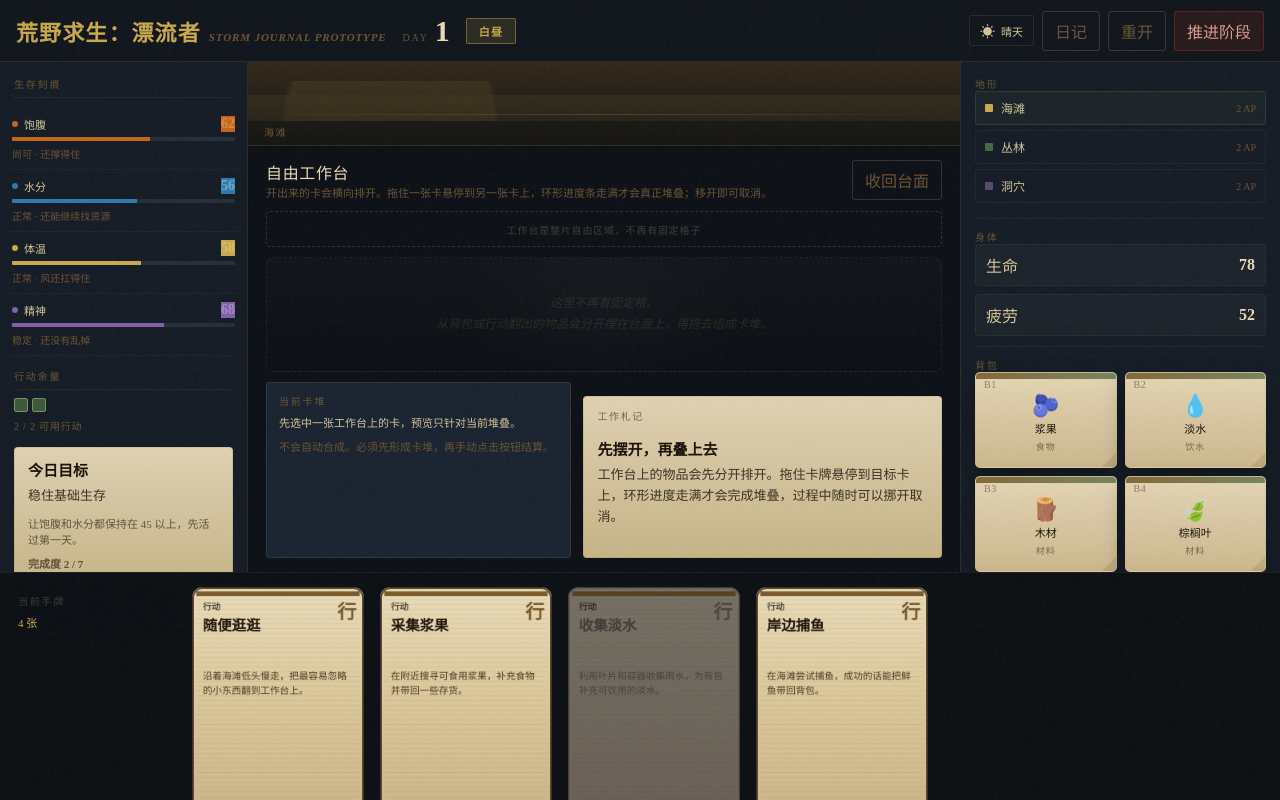
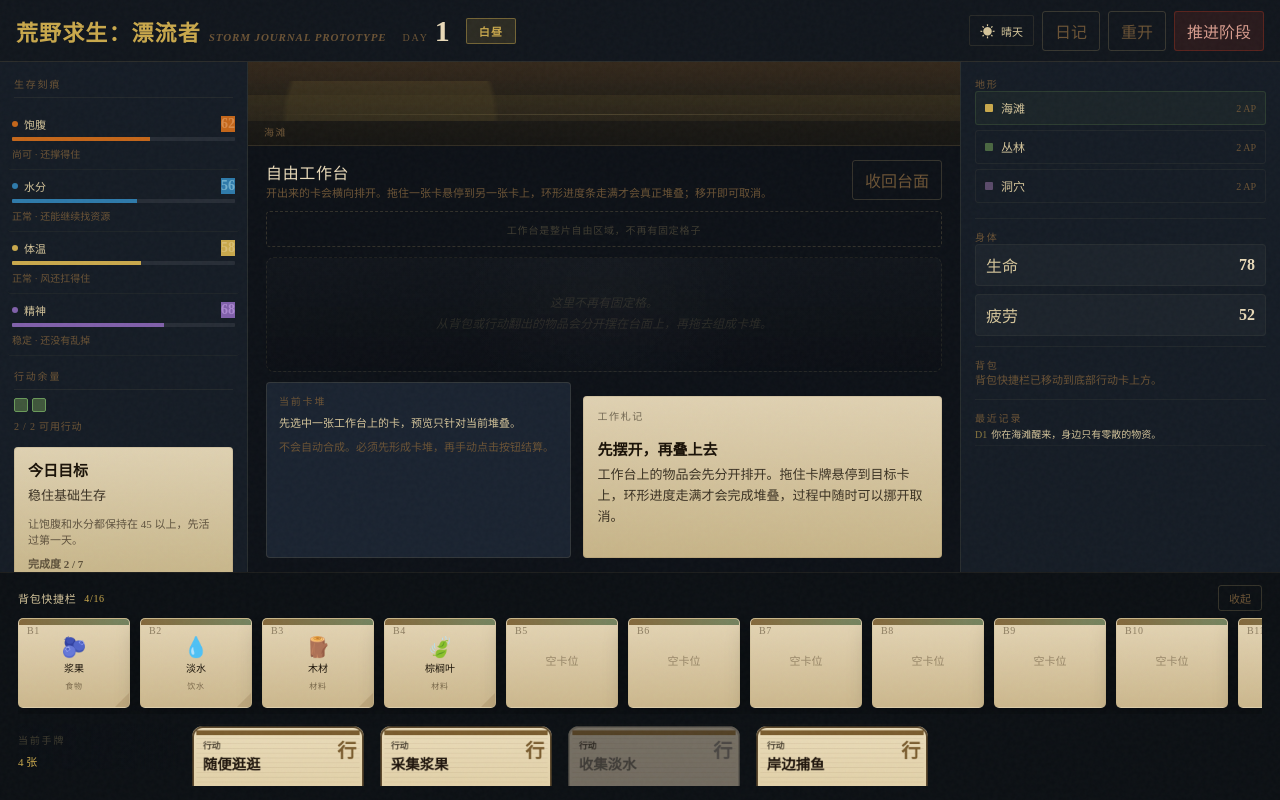
Before and after one commit to jollywu24/2d-survival-card-demo, a React (Vite) app: page / in a window 1280 px wide. Built offline with nearby package versions, Linux system fonts and the light colour scheme.

Commit message:
Add crafting hints and bottom quick backpack bar (#5)

```diff
--- a/src/App.tsx
+++ b/src/App.tsx
@@ -1,7 +1,9 @@
 import { useEffect, useMemo, useRef, useState, type CSSProperties, type DragEvent } from 'react';
 import { CardCanvas } from './components/CardCanvas';
 import {
+  allCraftingRecipes,
   allPrototypeGoals,
+  canCraftInBackpack,
   getItemDefinition,
   getWorkbenchRecipePreview,
   isPrototypeGoalComplete,
@@ -115,6 +117,7 @@ function App() {
     null,
   );
   const [stackProgress, setStackProgress] = useState(0);
+  const [quickBackpackOpen, setQuickBackpackOpen] = useState(true);
 
   const selectedBackpackSlotData =
     selectedBackpackSlot !== null ? backpack[selectedBackpackSlot] ?? null : null;
@@ -139,6 +142,10 @@ function App() {
     [selectedWorkbenchCard, selectedWorkbenchStack],
   );
   const workbenchRecipe = getWorkbenchRecipePreview(workbench, selectedWorkbenchCardId);
+  const craftableBackpackRecipes = useMemo(
+    () => allCraftingRecipes.filter((recipe) => canCraftInBackpack(backpack, recipe)),
+    [backpack],
+  );
   const activeGoal = allPrototypeGoals.find(
     (goal) => goal.day === Math.min(environment.day, progress.totalDays),
   );
@@ -189,6 +196,22 @@ function App() {
 
     return visuals.sort((left, right) => left.y - right.y || left.x - right.x || left.order - right.order);
   }, [workbench]);
+  const workbenchCraftHints = useMemo(() => {
+    const seen = new Set<string>();
+    const hints: Array<{ stackId: string; recipeId: string; recipeName: string }> = [];
+
+    workbenchVisualCards.forEach((card) => {
+      const recipe = getWorkbenchRecipePreview(workbench, card.id);
+      if (!recipe || seen.has(recipe.id)) {
+        return;
+      }
+      seen.add(recipe.id);
+      hints.push({ stackId: card.stackId, recipeId: recipe.id, recipeName: recipe.name });
+    });
+
+    return hints;
+  }, [workbench, workbenchVisualCards]);
+  const activeWorkbenchHint = workbenchCraftHints[0] ?? null;
 
   const canStackOnCard = (targetCardId: string) => {
     if (!dragSource) {
@@ -571,6 +594,16 @@ function App() {
                 <div className="workspace-subtitle">
                   开出来的卡会横向排开。拖住一张卡悬停到另一张卡上，环形进度条走满才会真正堆叠；移开即可取消。
                 </div>
+                {activeWorkbenchHint && (
+                  <div className="workbench-craft-hint">
+                    <span className="hint-icon">🔨</span>
+                    <span>可合成：{activeWorkbenchHint.recipeName}</span>
+                    <span className="hint-progress">
+                      {workbenchCraftHints.length}/{allCraftingRecipes.length}
+                    </span>
+                    {workbenchCraftHints.length > 1 && <span>+{workbenchCraftHints.length - 1}</span>}
+                  </div>
+                )}
               </div>
               <button type="button" className="btn-subtle" onClick={storeAllWorkbenchItems}>
                 收回台面
@@ -770,7 +803,7 @@ function App() {
 
           <div className="info-section">
             <div className="info-head">背包</div>
-            <div className="backpack-grid">{backpack.map((slot) => renderBackpackCard(slot))}</div>
+            <div className="info-text-muted">背包快捷栏已移动到底部行动卡上方。</div>
           </div>
 
           <div className="info-section">
@@ -787,6 +820,36 @@ function App() {
         </aside>
 
         <section className="panel-hand">
+          <div className={`panel-backpack-quick ${quickBackpackOpen ? 'open' : 'collapsed'}`}>
+            <div className="quickbar-head">
+              <div className="quickbar-title">
+                <span>背包快捷栏</span>
+                <span className="quickbar-count">
+                  {backpack.filter((slot) => !!slot.itemId).length}/{backpack.length}
+                </span>
+              </div>
+              <div className="quickbar-actions">
+                {craftableBackpackRecipes.length > 0 && (
+                  <div className="quickbar-craftable">
+                    可做 {craftableBackpackRecipes[0].name}
+                    {craftableBackpackRecipes.length > 1 && ` +${craftableBackpackRecipes.length - 1}`}
+                  </div>
+                )}
+                <button
+                  type="button"
+                  className="btn-subtle quickbar-toggle"
+                  onClick={() => setQuickBackpackOpen((open) => !open)}
+                >
+                  {quickBackpackOpen ? '收起' : '展开'}
+                </button>
+              </div>
+            </div>
+            {quickBackpackOpen && (
+              <div className="quickbar-row">{backpack.map((slot) => renderBackpackCard(slot))}</div>
+            )}
+          </div>
+
+          <div className="hand-strip">
             <div className="hand-head">
               <div className="hand-label">当前手牌</div>
               <div className="hand-count">{hand.length} 张</div>
@@ -808,6 +871,7 @@ function App() {
                 </div>
               );
             })}
+          </div>
         </section>
       </main>
 
--- a/src/styles.css
+++ b/src/styles.css
@@ -869,6 +869,12 @@ button {
   border-bottom: none;
 }
 
+.info-text-muted {
+  color: var(--ink-faint);
+  font-size: 11px;
+  line-height: 1.5;
+}
+
 .terrain-chip {
   width: 100%;
   display: flex;
@@ -956,11 +962,11 @@ button {
 
 .panel-hand {
   grid-column: 1 / -1;
-  display: flex;
-  align-items: flex-start;
+  display: grid;
+  grid-template-rows: auto minmax(0, 1fr);
   gap: 10px;
   padding: 12px 16px 14px;
-  overflow-x: auto;
+  overflow-x: hidden;
   overflow-y: hidden;
   background: rgba(22, 29, 39, 0.96);
   border-top: 1px solid rgba(180, 160, 110, 0.12);
@@ -969,6 +975,87 @@ button {
 
 .panel-hand::-webkit-scrollbar {
   display: none;
+}
+
+.panel-backpack-quick {
+  display: grid;
+  gap: 8px;
+}
+
+.quickbar-head {
+  display: flex;
+  justify-content: space-between;
+  align-items: center;
+  gap: 8px;
+}
+
+.quickbar-title {
+  display: flex;
+  align-items: center;
+  gap: 8px;
+  font-size: 11px;
+  letter-spacing: 0.06em;
+  color: var(--parch-mid);
+}
+
+.quickbar-count {
+  color: var(--sand);
+  font-size: 10px;
+}
+
+.quickbar-actions {
+  display: flex;
+  align-items: center;
+  gap: 8px;
+}
+
+.quickbar-craftable {
+  padding: 3px 8px;
+  border-radius: 999px;
+  font-size: 10px;
+  color: #a5d99a;
+  border: 1px solid rgba(122, 176, 111, 0.45);
+  background: rgba(44, 74, 41, 0.52);
+  white-space: nowrap;
+}
+
+.quickbar-toggle {
+  padding: 4px 10px;
+  font-size: 11px;
+}
+
+.quickbar-row {
+  display: flex;
+  gap: 8px;
+  overflow-x: auto;
+  padding-bottom: 4px;
+}
+
+.quickbar-row .backpack-card {
+  flex: 0 0 108px;
+  min-height: 92px;
+}
+
+.quickbar-row .item-card-icon {
+  margin-top: 2px;
+  font-size: 20px;
+}
+
+.quickbar-row .item-card-name {
+  font-size: 10px;
+}
+
+.quickbar-row .item-card-type {
+  font-size: 8px;
+}
+
+.hand-strip {
+  display: flex;
+  align-items: flex-start;
+  gap: 10px;
+  overflow-x: auto;
+  overflow-y: visible;
+  padding-bottom: 2px;
 }
 
 .hand-head {
@@ -1064,6 +1151,32 @@ button {
 .type-skill {
   background: rgba(107, 74, 139, 0.35);
   color: #aa88cc;
+}
+
+.workbench-craft-hint {
+  margin-top: 8px;
+  display: inline-flex;
+  align-items: center;
+  gap: 6px;
+  padding: 4px 10px;
+  border-radius: 999px;
+  border: 1px solid rgba(201, 168, 76, 0.4);
+  background: rgba(53, 42, 23, 0.72);
+  color: #e8d7a7;
+  font-size: 11px;
+}
+
+.hint-icon {
+  font-size: 12px;
+}
+
+.hint-progress {
+  margin-left: 2px;
+  padding: 1px 6px;
+  border-radius: 999px;
+  border: 1px solid rgba(201, 168, 76, 0.48);
+  font-size: 10px;
+  color: #f3e4bf;
 }
 
 .journal-overlay,
@@ -1500,14 +1613,33 @@ body {
 }
 
 .panel-hand {
-  display: flex;
-  align-items: flex-start;
-  gap: 12px;
+
+  display: grid;
+  grid-template-rows: auto minmax(0, 1fr);
+  gap: 10px;
   padding: 12px 18px 14px;
-  overflow-x: auto;
-  overflow-y: visible;
+  overflow: hidden;
+
   border-top: 1px solid rgba(180, 160, 110, 0.1);
   background: rgba(12, 16, 21, 0.95);
+}
+
+.panel-backpack-quick {
+  gap: 7px;
+}
+
+.quickbar-row {
+  gap: 10px;
+  padding-bottom: 6px;
+}
+
+.quickbar-row .backpack-card {
+  flex-basis: 112px;
+  min-height: 90px;
+}
+
+.hand-strip {
+  gap: 12px;
 }
 
 .hand-head {
```
Lines whose indentation alone changed are shown as unchanged.
